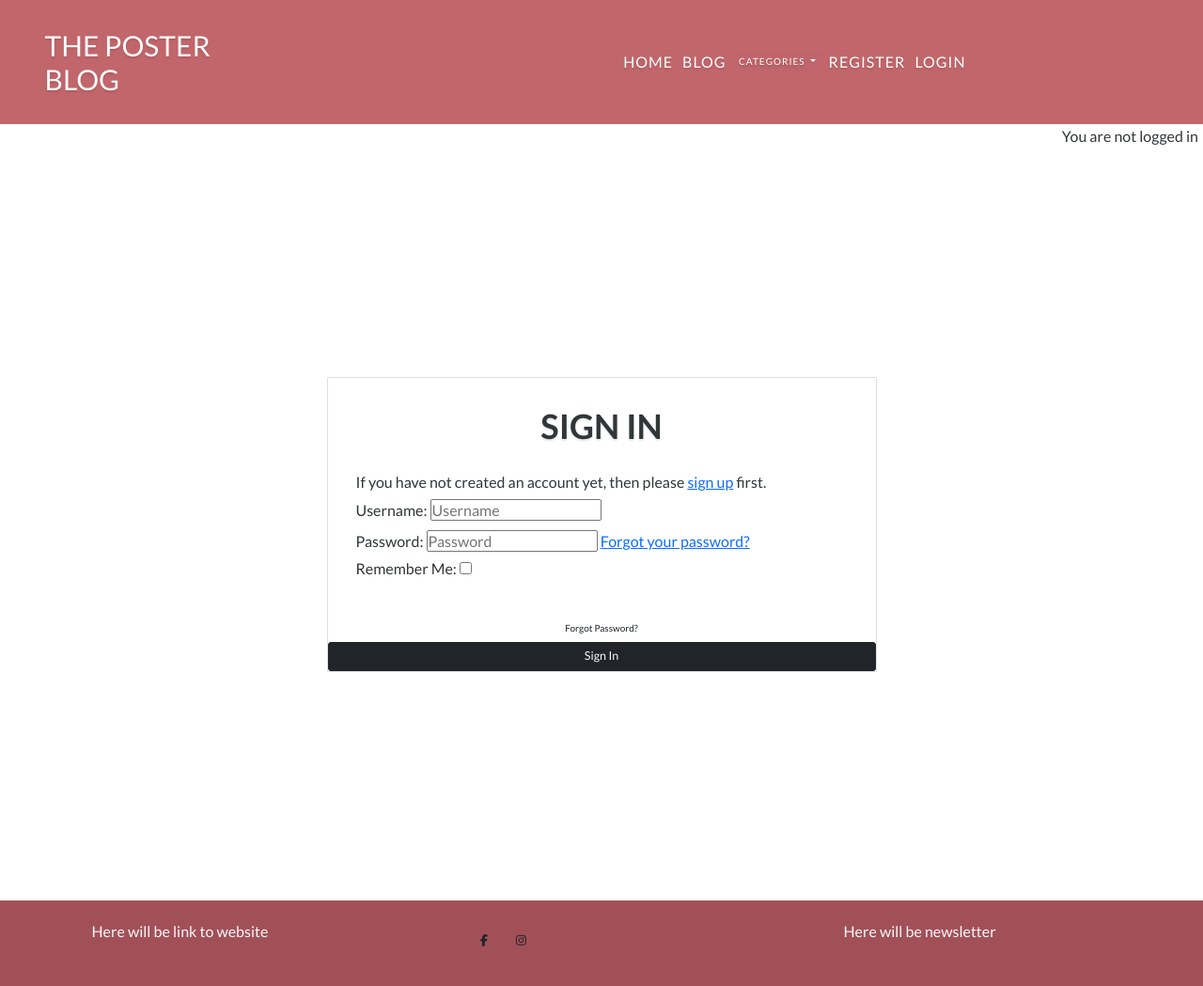
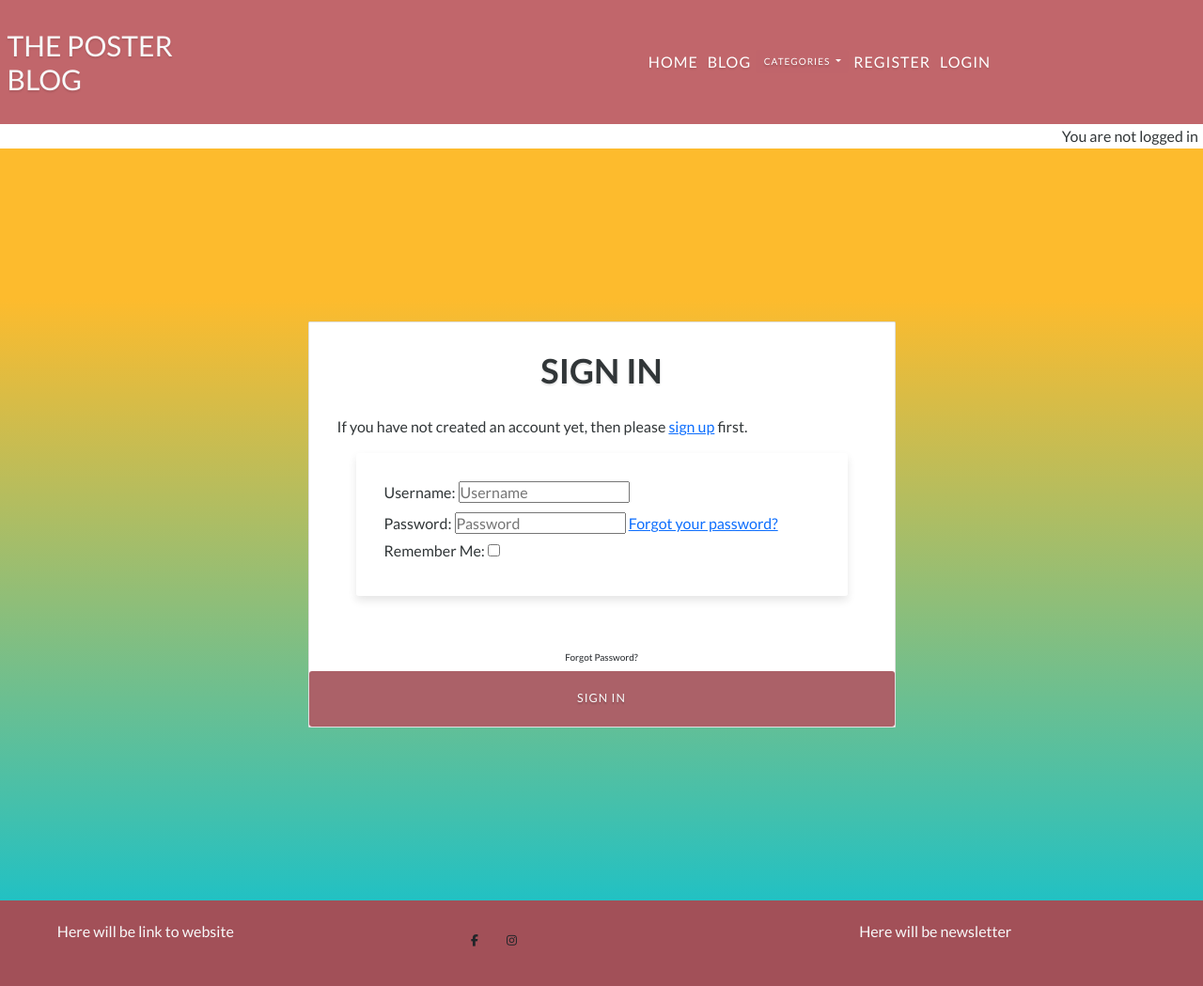
Before and after one commit to Annibor/the-poster-blog, a Django app: page /accounts/login/ in a window 1280 px wide. Shown: the whole page at 94% size. Run offline with Django 5.2, Linux system fonts and the light colour scheme; data that the repository does not hold is empty; some libraries are stand-ins or nearby versions.

Commit message:
Style signin background to match other templates, style form btn #29 #32

```diff
--- a/blog/templates/blog/blog.html
+++ b/blog/templates/blog/blog.html
@@ -6,7 +6,7 @@
 
 <section class="background-color" >
   <div class="background-gradient">
-    <div class="px-1">
+    <div class="container">
       <div class="text-light" >
         <div class="row align-items-center text-center justify-content-center p-5">
           <h2 class="mt-5">Blog posts</h2>
--- a/static/css/style.css
+++ b/static/css/style.css
@@ -1,146 +1,3 @@
-/* -------------------*/
-/* Google fonts import*/
-/* -------------------*/
-@import url("https://fonts.googleapis.com/css2?family=Inter:wght@300;400;500;600&family=Lato:wght@300;400;700;900&family=Montserrat:wght@100;200;300;400;500;700&family=Work+Sans:wght@100;300;500&display=swap");
-
-/*
-
--1-TYPOGRAPHY SYSTEM
-
---Font sizes (px)
-6/ 8/ 10 / 12/ 14 / 16 / 18 / 20 / 24 / 26 / 30 / 36 / 44 / 52 / 62 / 74 / 86 / 98
-
---Font weights:
-Default: 400
-Medium:: 500
-Bold: 700
-
---Line heights:
-Default: 1
-1.6
-
---SPACING SYSTEM (px)
-2 / 4 / 8 / 12 / 16 / 24 / 32 / 48 / 64 / 80 / 96 / 128
-*/
-
-/* Asterisk wildcard selector to override default styles added by the browser */
-* {
-  padding: 0;
-  margin: 0;
-  box-sizing: border-box;
-}
-
-/* -- Based on Omnifood Project, link in README -- */
-html {
-  font-size: 50%;
-  overflow-x: hidden;
-}
-
-/* -----------------------*/
-/* --- General styles --- */
-/* -----------------------*/
-
-/* -- Based on Omnifood Project, link in README -- */
-
-body {
-  font-family: "Lato", Inter, sans-serif;
-  line-height: 1;
-  font-weight: 400;
-  color: #313638;
-  min-height: 100vh;
-  overflow-x: hidden;
-  font-size: 1.6rem;
-}
-
-/* -- titles,subtitles -- */
-h1 {
-  font-size: 3rem;
-  text-transform: uppercase;
-  text-shadow: 0rem 0.2rem 0.2rem rgba(0, 0, 0, 0.1);
-}
-
-h2 {
-  font-size: 3.6rem;
-  text-transform: uppercase;
-  font-weight: 700;
-  text-shadow: 0rem 0.2rem 0.2rem rgba(0, 0, 0, 0.1);
-}
-
-.container {
-  max-width: 120rem;
-}
-
-.background-color {
-  background-color:  #C1666B;
-}
-
-.background-color-footer {
-  background-color: #A25058;
-}
-
-.background-posts {
-  background: rgba(255, 255, 255, 0.8);
-}
-
-.btn-font {
-  font-size: 1.6rem;
-}
-
-.post-background {
-  background-color: #f4f4f4;
-  border-radius: 3px;
-  padding: 2rem;
-  opacity: 0.9;
-
-}
-
-.nav-link {
-  color: white;
-  text-shadow: 0rem 0.2rem 0.2rem rgba(0, 0, 0, 0.1);
-  letter-spacing: 1px;
-  text-transform: uppercase;
-  cursor: pointer;
-}
-
-.nav-link:hover {
-  color:#fedd97;
-}
-
-/* -----------------------*/
-/* --- BASE.HTML --- */
-/* -----------------------*/
-
-.btn-nav {
-  color: white;
-  background-color: rgba(193, 102, 107, 0.7);
-  text-shadow: 0rem 0.2rem 0.2rem rgba(0, 0, 0, 0.2);
-  letter-spacing: 1px;
-  text-transform: uppercase;
-  cursor: pointer;
-}
-
-.burger-icon {
-  font-size: 3rem;
-  cursor: pointer;
-  text-shadow: 0rem 0.2rem 0.2rem rgba(0, 0, 0, 0.1);
-}
-
-#header .nav-link:link,
-#header .nav-link:visited {
-  display: inline-block;
-  text-decoration: none;
-  transition: all 0.4s ease-in;
-}
-
-#header .nav-link:active {
-  font-size: 1.8rem
-
-}
-
-#header .nav-link:hover {
-  color:#fedd97;
-}
-
 /* -------------------*/
 /* Google fonts import*/
 /* -------------------*/
@@ -256,21 +113,23 @@ h2 {
   text-shadow: 0rem 0.2rem 0.2rem rgba(0, 0, 0, 0.1);
 }
 
-#header .nav-link:link,
-#header .nav-link:visited {
-  display: inline-block;
-  text-decoration: none;
-  transition: all 0.4s ease-in;
+.nav-link {
+  color: white;
+  text-shadow: 0rem 0.2rem 0.2rem rgba(0, 0, 0, 0.1);
+  letter-spacing: 1px;
+  text-transform: uppercase;
+  cursor: pointer;
 }
 
-#header .nav-link:active {
-  font-size: 1.8rem
-
+.nav-link:hover {
+  color:#fedd97;
 }
 
-#header .nav-link:hover {
-  color:#fedd97;
+.nav-link:active,
+.nav-link:visited {
+  font-size: 2rem;
 }
+
 
 /* -----------------------*/
 /* --- INDEX.HTML --- */
@@ -415,6 +274,38 @@ h2 {
 .pagination-lg .page-item .page-link[aria-label="Next"] {
   background-color: #fff;
   color: #C1666B;
+}
+
+/* -----------------------*/
+/* --- SIGNIN.HTML --- */
+/* -----------------------*/
+.login-section {
+  background: linear-gradient(0deg, rgba(34,193,195,1) 0%, rgba(253,187,45,1) 80%);
+  min-height: 100vh;
+}
+
+.signin-form {
+  background: rgba(255, 255, 255, 0.8);
+  border-radius: 3px;
+  padding: 3rem;
+  margin: 2rem;
+  box-shadow: 0 0.5rem 1rem rgba(0, 0, 0, 0.1);
+}
+
+.btn-form {
+  background-color: rgba(162, 80, 88, 0.9);
+  color: white;
+  padding: 2rem;
+  text-shadow: 0rem 0.2rem 0.2rem rgba(0, 0, 0, 0.2);
+  border: none;
+  cursor: pointer;
+  text-transform: uppercase;
+  letter-spacing: 1px;
+}
+
+.btn-form:hover {
+  background-color: rgba(171, 97, 104, 0.8);
+  font-size: 1.4rem;
 }
 
 /* -----------------------*/
@@ -634,6 +525,11 @@ h2 {
 
   .hero {
     height: 80rem;
+  }
+
+  .container {
+    max-width: 200rem;
+  }
 }
 
 @media (min-width: 75rem) {
--- a/templates/account/login.html
+++ b/templates/account/login.html
@@ -1,12 +1,11 @@
 {% extends "base.html" %}
-
 {% load i18n %}
 {% load account socialaccount %}
 
 {% block head_title %}{% trans "Sign In" %}{% endblock head_title %}
 
 {% block content %}
-<section class="vh-100">
+<section class="vh-100 login-section">
   <div class="mask d-flex align-items-center h-100 ">
     <div class="container h-100">
       <div class="row d-flex justify-content-center align-items-center h-100">
@@ -36,7 +35,7 @@
               <a href="{{ signup_url }}">sign up</a> first.{% endblocktrans %}</p>
               {% endif %}
 
-              <form class="login" method="POST" action="{% url 'account_login' %}">
+              <form class="login signin-form" method="POST" action="{% url 'account_login' %}">
                 {% csrf_token %}
                 {{ form.as_p }}
                 {% if redirect_field_value %}
@@ -47,12 +46,8 @@
                   {% endif %}
                 </div>
                 <a class="btn secondaryAction m-1" href="{% url 'account_reset_password' %}">{% trans "Forgot Password?" %}</a>
-                <button class="btn btn-dark btn-lg text-light" type="submit">{% trans "Sign In" %}</button>
+                <button class="btn btn-form btn-lg text-light" type="submit">{% trans "Sign In" %}</button>
               </form>
-
-
-
-
               </div>
             </div>
           </div>
```
